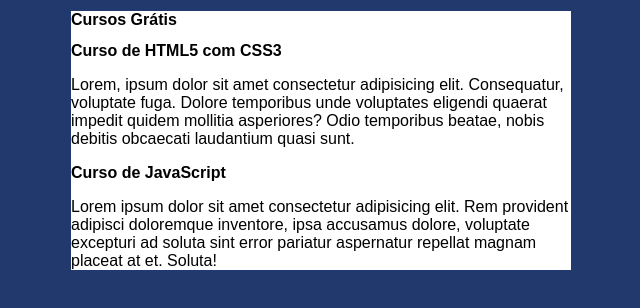
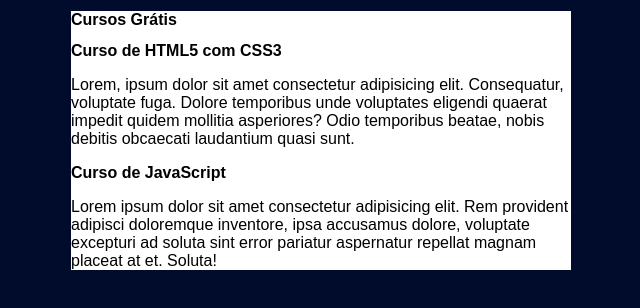
Before and after one commit to ArthurRd9/Projeto-Site, a plain HTML site: page index.html in a window 1280 px wide. Shown: the whole page, without its empty margins (319-959 px from the left). Drawn offline with Linux system fonts and the light colour scheme.

Commit message:
Update style.css

```diff
--- a/style.css
+++ b/style.css
@@ -4,7 +4,7 @@
 }
 
 body {
-    background-color: rgba(31, 55, 108, 0.99);
+    background-color: rgb(1, 12, 44);
 
 }
 
```
